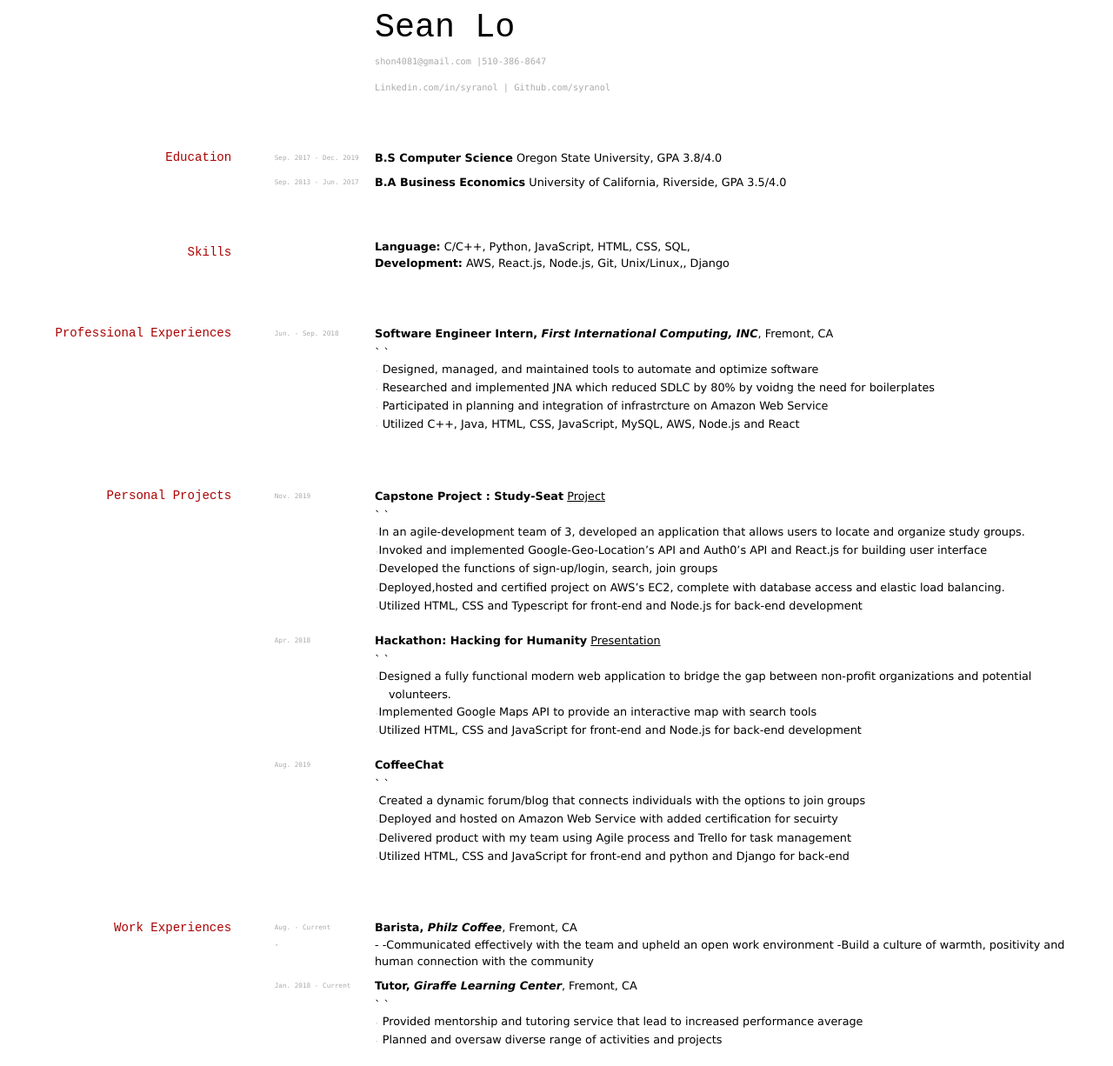
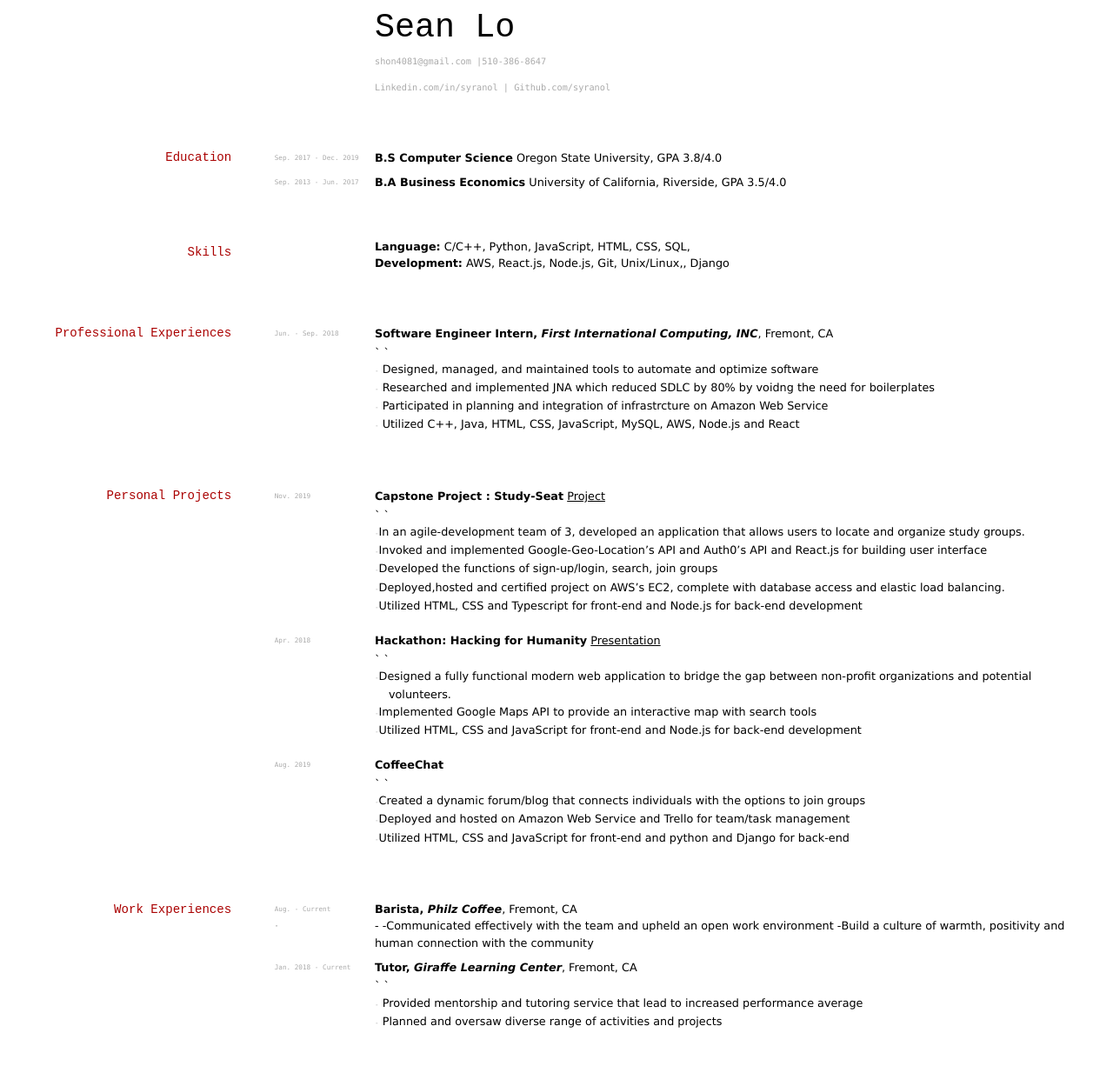
Before and after one commit to elipapa/markdown-cv, a Jekyll site: the page built from index.md, in a window 1280 px wide. Shown: the whole page at 87% size. Built offline with Jekyll 4.4.1, drawn with Linux system fonts in a browser that asks for light colours; after the commit the page ends 1205 px from its top, so only the background shows below that.

Commit message:
Update index.md

```diff
--- a/index.md
+++ b/index.md
@@ -60,8 +60,7 @@ __Hackathon: Hacking for Humanity__  <a href="https://xd.adobe.com/view/48a66b77
 __CoffeeChat__
 - ` `
 - `-`Created a dynamic forum/blog that connects individuals with the options to join groups
-- `-`Deployed and hosted on Amazon Web Service with added certification for secuirty
-- `-`Delivered product with my team using Agile process and Trello for task management
+- `-`Deployed and hosted on Amazon Web Service and Trello for team/task management
 - `-`Utilized HTML, CSS and JavaScript for front-end and python and Django for back-end
 
 ## Work Experiences
```
